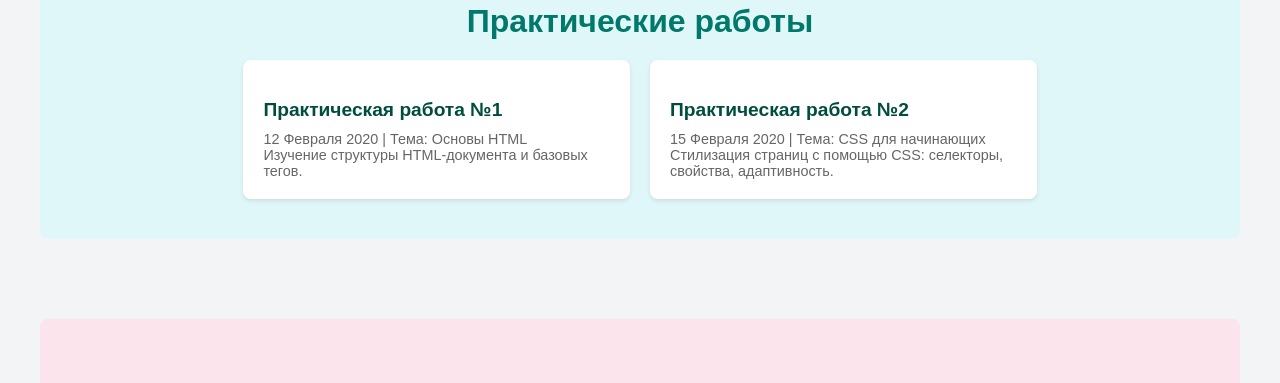
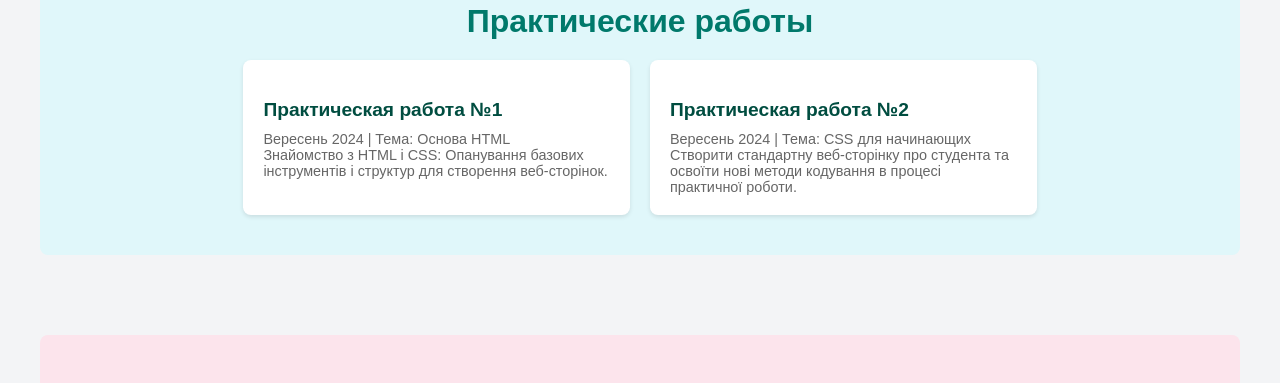
Before and after one commit to SolomenkoIvan/Web_Design_Lb5, a plain HTML site: page index.html in a window 1280 px wide. Shown: the part 809-1192 px from the top of the page. Drawn offline with Linux system fonts and the light colour scheme.

Commit message:
Update index.html

```diff
--- a/index.html
+++ b/index.html
@@ -43,13 +43,13 @@
             <div class="practical-grid">
                 <a href="practical.html" class="practical-card">
                     <h3>Практическая работа №1</h3>
-                    <p>12 Февраля 2020 | Тема: Основы HTML</p>
-                    <p>Изучение структуры HTML-документа и базовых тегов.</p>
+                    <p>Вересень 2024 | Тема: Основа HTML</p>
+                    <p>Знайомство з HTML і CSS: Опанування базових інструментів і структур для створення веб-сторінок.</p>
                 </a>
                 <a href="practical.html" class="practical-card">
                     <h3>Практическая работа №2</h3>
-                    <p>15 Февраля 2020 | Тема: CSS для начинающих</p>
-                    <p>Стилизация страниц с помощью CSS: селекторы, свойства, адаптивность.</p>
+                    <p>Вересень 2024 | Тема: CSS для начинающих</p>
+                    <p>Створити стандартну веб-сторінку про студента та освоїти нові методи кодування в процесі практичної роботи.</p>
                 </a>
             </div>
         </section>
```
